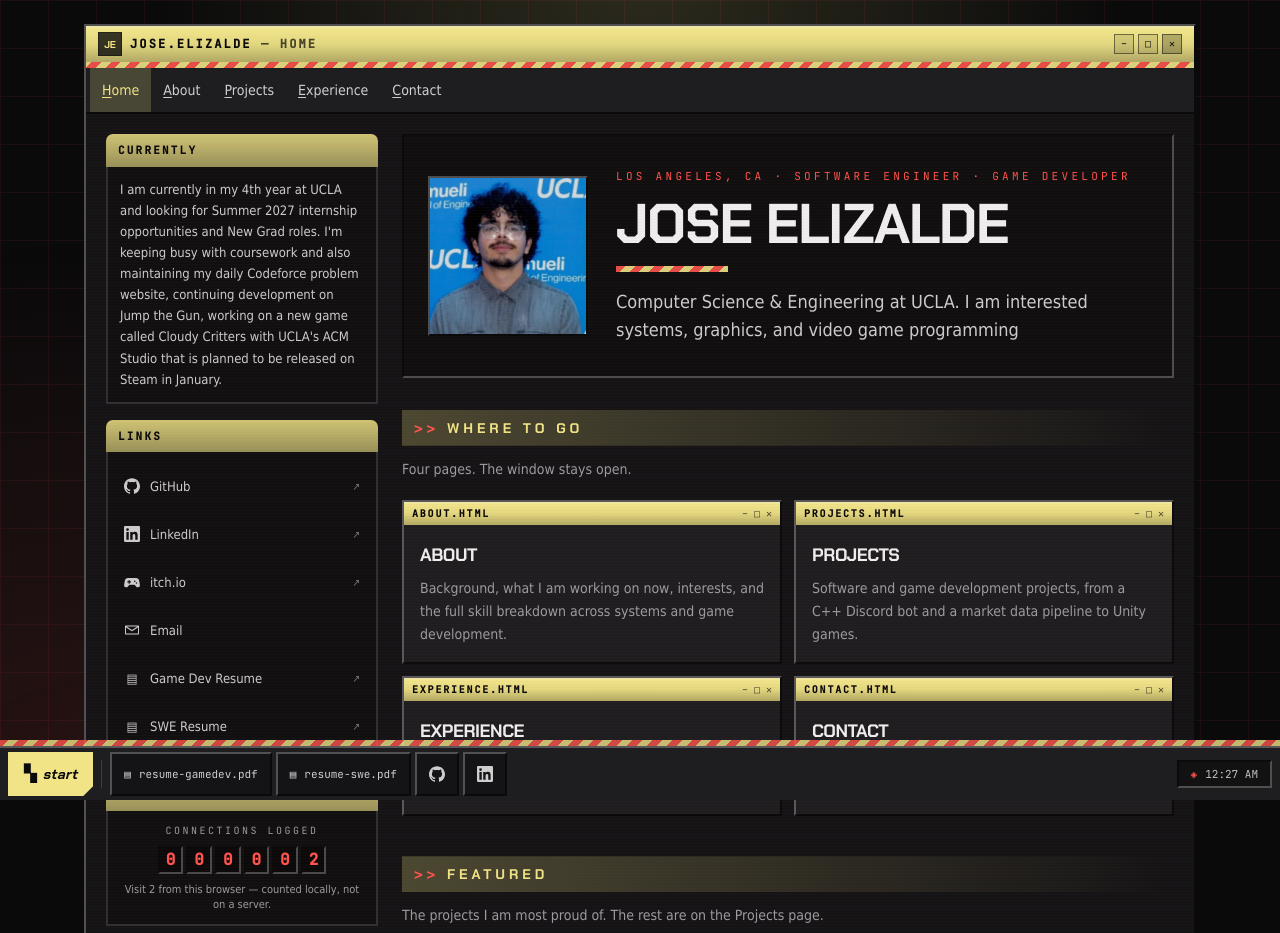
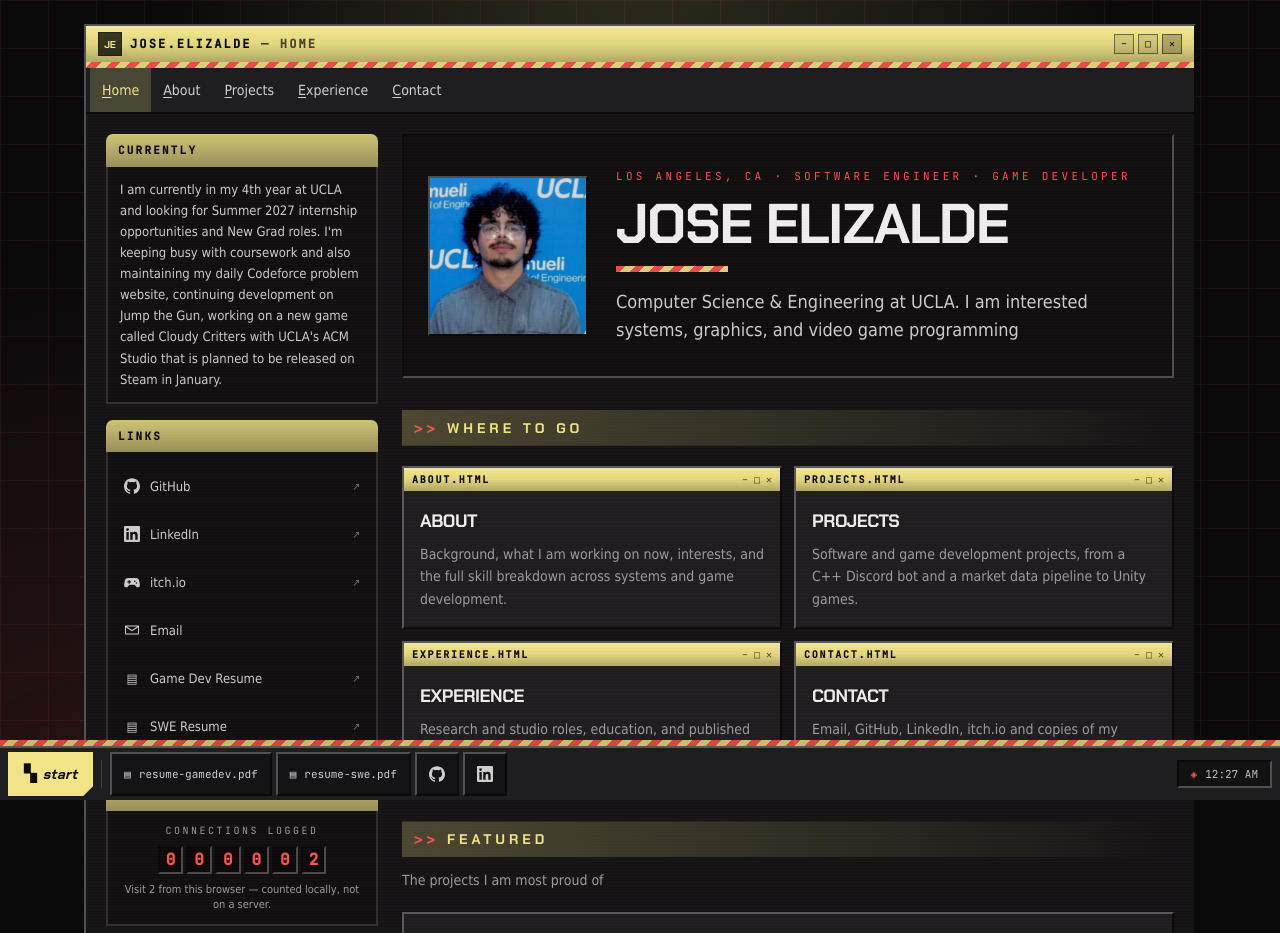
Before and after one commit to ElizaldeJoseCS/portfolio, a React (Vite) app: page / in a window 1280 px wide. Shown: the top 933 px of the page. Built offline with nearby package versions, Linux system fonts and the light colour scheme.

Commit message:
Refactor PageHeading components for clarity

```diff
--- a/src/pages/HomePage.tsx
+++ b/src/pages/HomePage.tsx
@@ -46,7 +46,7 @@ export function HomePage() {
       </div>
 
       <section className="mt-8">
-        <PageHeading lead="Four pages. The window stays open.">Where to go</PageHeading>
+        <PageHeading>Where to go</PageHeading>
         <ul className="grid grid-cols-1 gap-3 sm:grid-cols-2">
           {elsewhere.map((page) => (
             <li key={page.path}>
@@ -83,7 +83,7 @@ export function HomePage() {
 
       {featured.length > 0 && (
         <section className="mt-10">
-          <PageHeading lead="The projects I am most proud of. The rest are on the Projects page.">
+          <PageHeading lead="The projects I am most proud of">
             Featured
           </PageHeading>
           <ul className="space-y-3">
```
